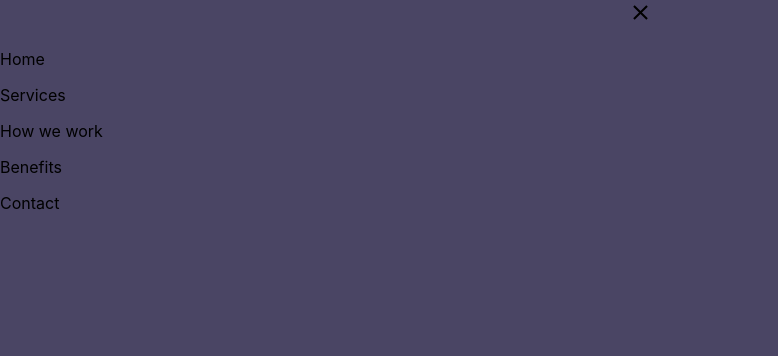
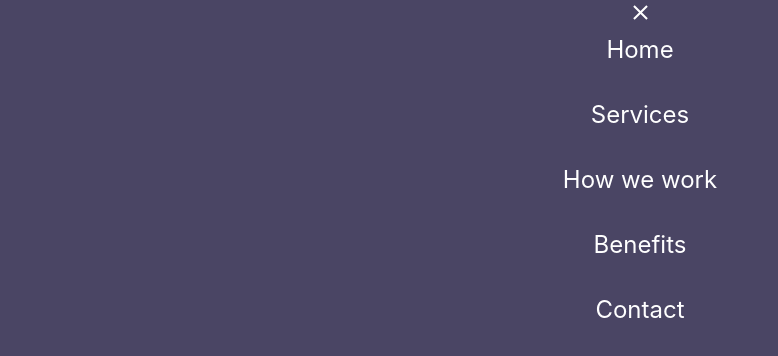
Before and after one commit to Brunitoa10/DISO_DigitalSolutions_webReact, a React (Create React App) app: page / in a window 1280 px wide. Both pictures are taken after a click on the button 1251 px from the left and 54 px from the top of the page. Shown: the top 356 px of the page, without its empty margins (0-778 px from the left). Built offline with nearby package versions, Linux system fonts and the light colour scheme.

Commit message:
Modificaciones y animacioes visuales

```diff
--- a/src/Components/NavBar.js
+++ b/src/Components/NavBar.js
@@ -20,6 +20,7 @@ const NavBar = () => {
     return (
         <nav className={!navBarOpen ? styles.NavBar : styles.NavOpen}>
             <div className={styles.logo}>
+                {/* Mostrar el logo solo cuando el menú está cerrado */}
                 {!navBarOpen && <p>DISO | Digital Solutions</p>}
             </div>
             {!navBarOpen ? (
@@ -31,6 +32,7 @@ const NavBar = () => {
                     <IoMdClose size={25} />
                 </button>
             )}
+            {/* Mostrar NavLinks solo cuando el menú está abierto */}
             {navBarOpen && <NavLinks links={links} onClick={toggleNavBar} />}
         </nav>
     );
--- a/src/Components/NavBar.module.css
+++ b/src/Components/NavBar.module.css
@@ -4,20 +4,29 @@
     justify-content: space-between;
     padding: 1rem;
     background-color: #4a4564;
+    position: relative;  /* Para que el menú se posicione correctamente respecto a este contenedor */
 }
 
-.NavOpen{
+/* Menú abierto (NavOpen) */
+.NavOpen {
     display: flex;
     position: absolute;
-    height: 100%;
-    width: 100%;
+    top: 0;
+    left: 0;
+    right: 0;
+    bottom: 0;
     background-color: #4a4564;
     flex-direction: column;
+    align-items: center;
+   /* justify-content: space-evenly;*/
+    z-index: 9999;  /* Asegura que el menú se superponga sobre otros elementos */
+    transition: transform 0.3s ease-in-out; /* Suaviza la transición al abrir/cerrar */
+    transform: translateY(0);
 }
 
-/*Despliegue menu*/
+/* Estilo para el botón de navegación  */
 .navToggle {
-    font-size: 1rem;
+    font-size: 1.5rem;
     background: none;
     border: none;
     cursor: pointer;
@@ -26,8 +35,10 @@
     display: flex;
     align-items: center;
     justify-content: center;
+    color: #fff;  /* Asegúrate de que el icono sea visible */
 }
 
+/* Logo */
 .logo {
     font-size: 1.5rem;
     color: #ffffff;
--- a/src/Components/NavLinks.js
+++ b/src/Components/NavLinks.js
@@ -6,7 +6,7 @@ const NavLinks = ({ links, onClick }) => (
     <ul className={styles.NavLinks}>
         {links.map((x) => (
             <li key={x.id} onClick={onClick}>
-                <Link to={x.link === "HomeWeWork" ? "HowWeWork" : x.link} smooth={true}>
+                <Link to={x.link} smooth={true} duration={500}>
                     {x.link === "HowWeWork" ? "How we work" : x.link}
                 </Link>
             </li>
--- a/src/Components/NavLinks.module.css
+++ b/src/Components/NavLinks.module.css
@@ -1,11 +1,38 @@
 .NavLinks {
-    list-style-type: none;
     display: flex;
-    flex-direction: column;
+    flex-direction: column;  /* Asegura que los enlaces estén apilados en móviles */
+    list-style: none;
     padding: 0;
+    margin: 0;
+    gap: 1rem;  /* Espaciado entre los enlaces */
+    text-align: center;
 }
 
 .NavLinks li {
+    cursor: pointer;
     padding: 0.5rem 0;
-    cursor: pointer;
+    transition: transform 0.3s ease, color 0.3s ease;
+    color: white;
+    text-decoration: none;
+    font-size: 1.5rem;  /* Aumenté un poco el tamaño de la fuente para mayor visibilidad */
+    padding: 10px;
+    transition: color 0.3s ease;
 }
+
+.NavLinks li:hover {
+    color: #00ccff; /* Cambio de color al pasar el ratón sobre los enlaces */
+    transform: scale(1.1);  /* Agranda el enlace ligeramente */
+}
+
+/* Estilo adicional para los enlaces */
+/*.NavLinks a {
+    color: white;
+    text-decoration: none;
+    font-size: 1.5rem;  /* Aumenté un poco el tamaño de la fuente para mayor visibilidad */
+   /* padding: 10px;
+    transition: color 0.3s ease;
+}*/
+
+/*.NavLinks a:hover {
+    color: #00ccff; /* Cambio de color al pasar el ratón sobre los enlaces */
+/*}*/
```
